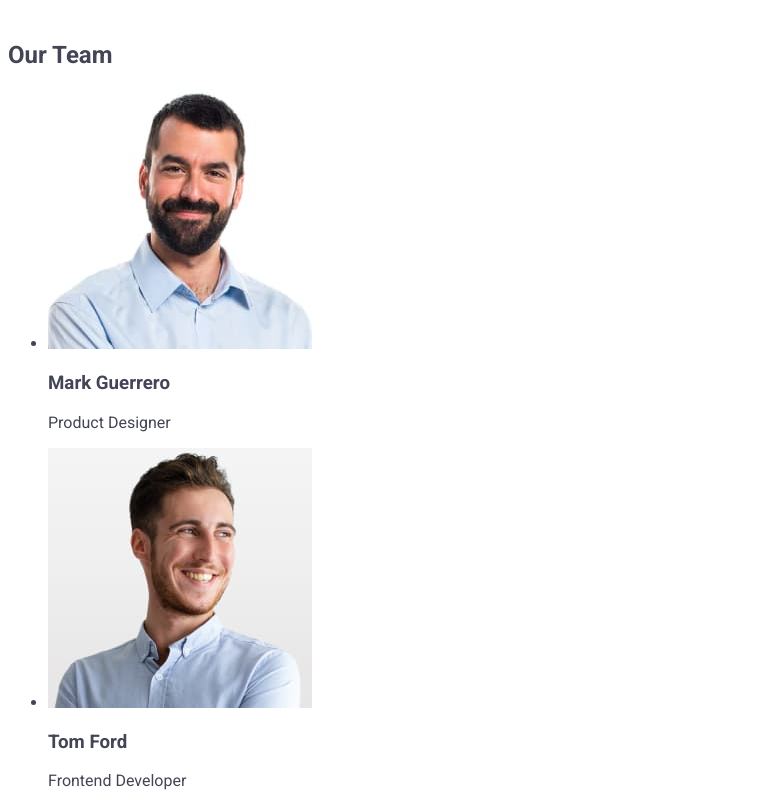
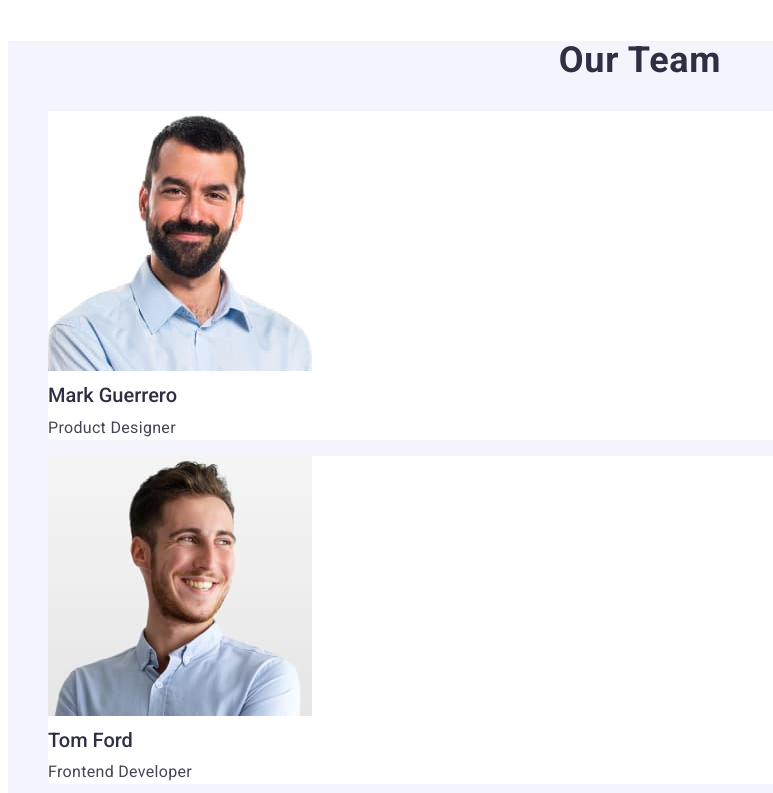
Before and after one commit to Nikola971/goit-markup-hw-02, a plain HTML site: page index.html in a window 1280 px wide. Shown: the part 1791-2584 px from the top of the page, without its empty margins (0-773 px from the left). Drawn offline with Linux system fonts and the light colour scheme.

Commit message:
asdasdsad

```diff
--- a/css/style.css
+++ b/css/style.css
@@ -114,3 +114,29 @@ body {
   text-align: center;
   letter-spacing: 0.02em;
 }
+/* Team-main */
+.team_main {
+  background-color: #f4f4fd;
+}
+.team_head {
+  font-size: 36px;
+  line-height: 1.11;
+  text-align: center;
+  letter-spacing: 0.02em;
+  text-transform: capitalize;
+  color: #2e2f42;
+}
+.list_team {
+  background-color: #ffffff;
+}
+.list_team_name {
+  font-weight: 500;
+  font-size: 20px;
+  line-height: 0.02em;
+  color: #2e2f42;
+}
+.list_team_parah {
+  font-size: 16px;
+  line-height: 1.5;
+  letter-spacing: 0.02em;
+}
--- a/index.html
+++ b/index.html
@@ -106,28 +106,28 @@
           </li>
         </ul>
       </section>
-      <section>
-        <h2>Our Team</h2>
-        <ul>
-          <li>
+      <section class="team_main">
+        <h2 class="team_head">Our Team</h2>
+        <ul class="list">
+          <li class="list_team">
             <img src="./images/img-3.jpg" alt="Mark Guerrero" width="264" />
-            <h3>Mark Guerrero</h3>
-            <p>Product Designer</p>
+            <h3 class="list_team_name">Mark Guerrero</h3>
+            <p class="list_team_parah">Product Designer</p>
           </li>
-          <li>
+          <li class="list_team">
             <img src="./images/img-2.jpg" alt="Tom Ford" width="264" />
-            <h3>Tom Ford</h3>
-            <p>Frontend Developer</p>
+            <h3 class="list_team_name">Tom Ford</h3>
+            <p class="list_team_parah">Frontend Developer</p>
           </li>
-          <li>
+          <li class="list_team">
             <img src="./images/img-1.jpg" alt="Camila Garcia" width="264" />
-            <h3>Camila Garcia</h3>
-            <p>Marketing</p>
+            <h3 class="list_team_name">Camila Garcia</h3>
+            <p class="list_team_parah">Marketing</p>
           </li>
-          <li>
+          <li class="list_team">
             <img src="./images/img.jpg" alt="Daniel Wilson" width="264" />
-            <h3>Daniel Wilson</h3>
-            <p>UI Designer</p>
+            <h3 class="list_team_name">Daniel Wilson</h3>
+            <p class="list_team_parah">UI Designer</p>
           </li>
         </ul>
       </section>
```
